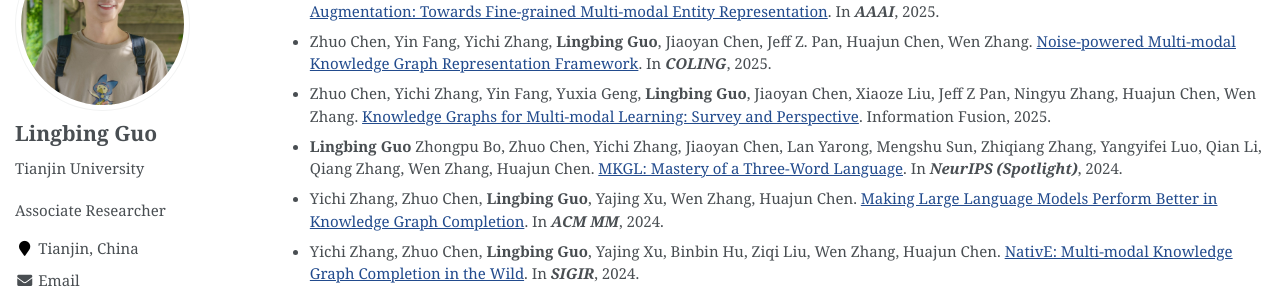
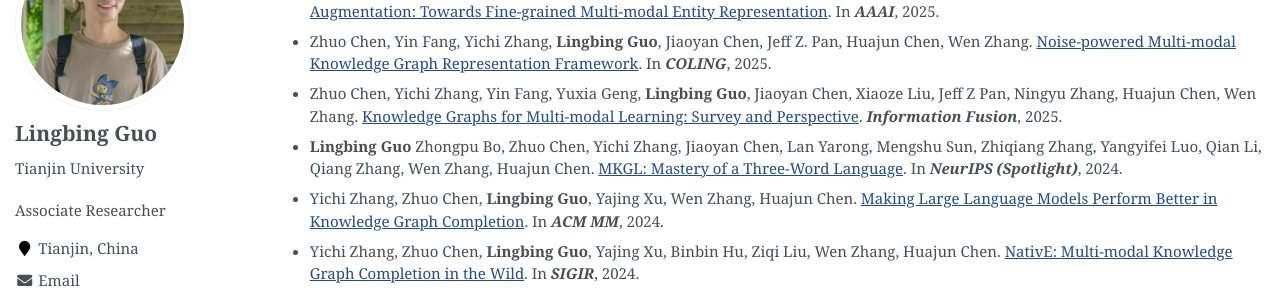
Before and after one commit to guolingbing/guolingbing.github.io, a Jekyll site: the page built from _pages/about.md, in a window 1280 px wide and 900 px high, scrolled down 343 px. Shown: the part 154-449 px from the top of the window. Built offline with Jekyll 4.4.1, drawn with Linux system fonts in a browser that asks for light colours; some web fonts are replaced.

```diff
--- a/_pages/about.md
+++ b/_pages/about.md
@@ -37,7 +37,7 @@ Hi, I am Lingbing, currently an associate researcher at College of Intelligence
 
 - Zhuo Chen, Yin Fang, Yichi Zhang, **Lingbing Guo**, Jiaoyan Chen, Jeff Z. Pan, Huajun Chen, Wen Zhang. [Noise-powered Multi-modal Knowledge Graph Representation Framework](https://arxiv.org/pdf/2403.06832). In ***COLING***, 2025.
 
-- Zhuo Chen, Yichi Zhang, Yin Fang, Yuxia Geng, **Lingbing Guo**, Jiaoyan Chen, Xiaoze Liu, Jeff Z Pan, Ningyu Zhang, Huajun Chen, Wen Zhang. [Knowledge Graphs for Multi-modal Learning: Survey and Perspective](https://arxiv.org/pdf/2402.05391). Information Fusion, 2025.
+- Zhuo Chen, Yichi Zhang, Yin Fang, Yuxia Geng, **Lingbing Guo**, Jiaoyan Chen, Xiaoze Liu, Jeff Z Pan, Ningyu Zhang, Huajun Chen, Wen Zhang. [Knowledge Graphs for Multi-modal Learning: Survey and Perspective](https://arxiv.org/pdf/2402.05391). ***Information Fusion***, 2025.
 
 - **Lingbing Guo** Zhongpu Bo, Zhuo Chen, Yichi Zhang, Jiaoyan Chen, Lan Yarong, Mengshu Sun, Zhiqiang Zhang, Yangyifei Luo, Qian Li, Qiang Zhang, Wen Zhang, Huajun Chen. [MKGL: Mastery of a Three-Word Language](https://openreview.net/forum?id=eqMNwXvOqn). In ***NeurIPS (Spotlight)***, 2024.
 
```
